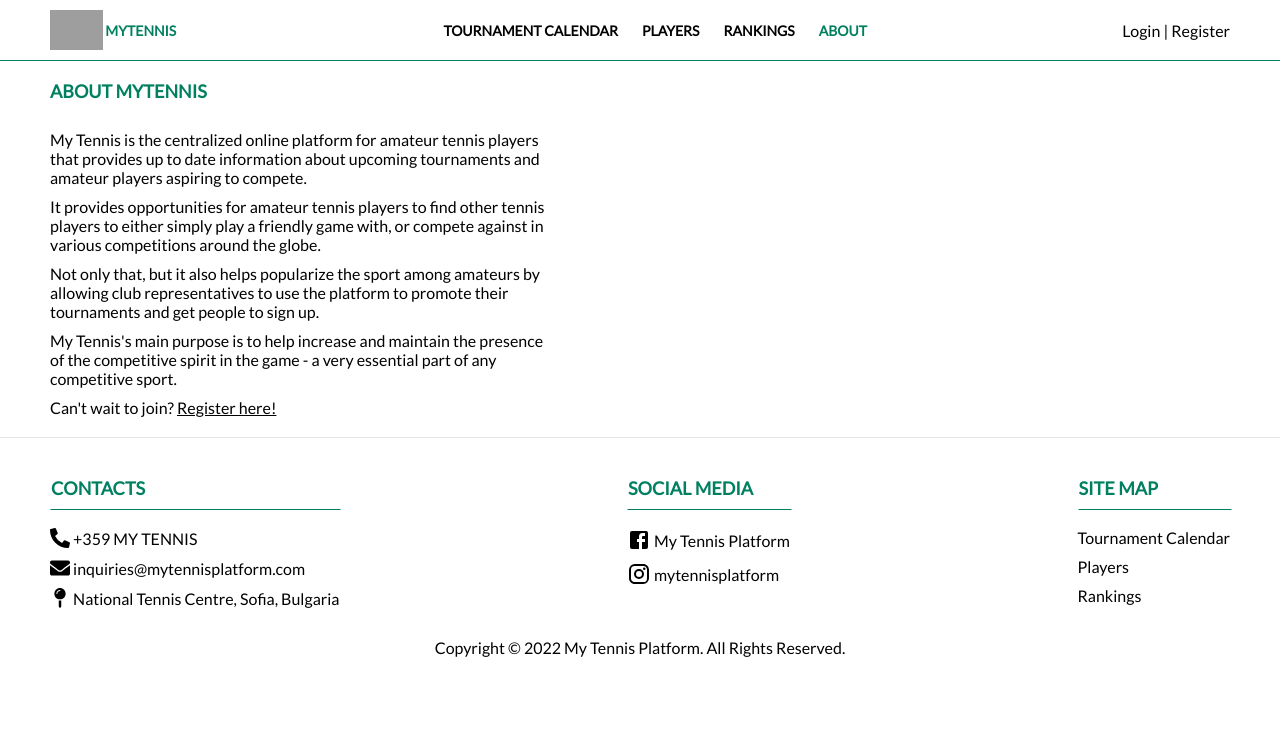
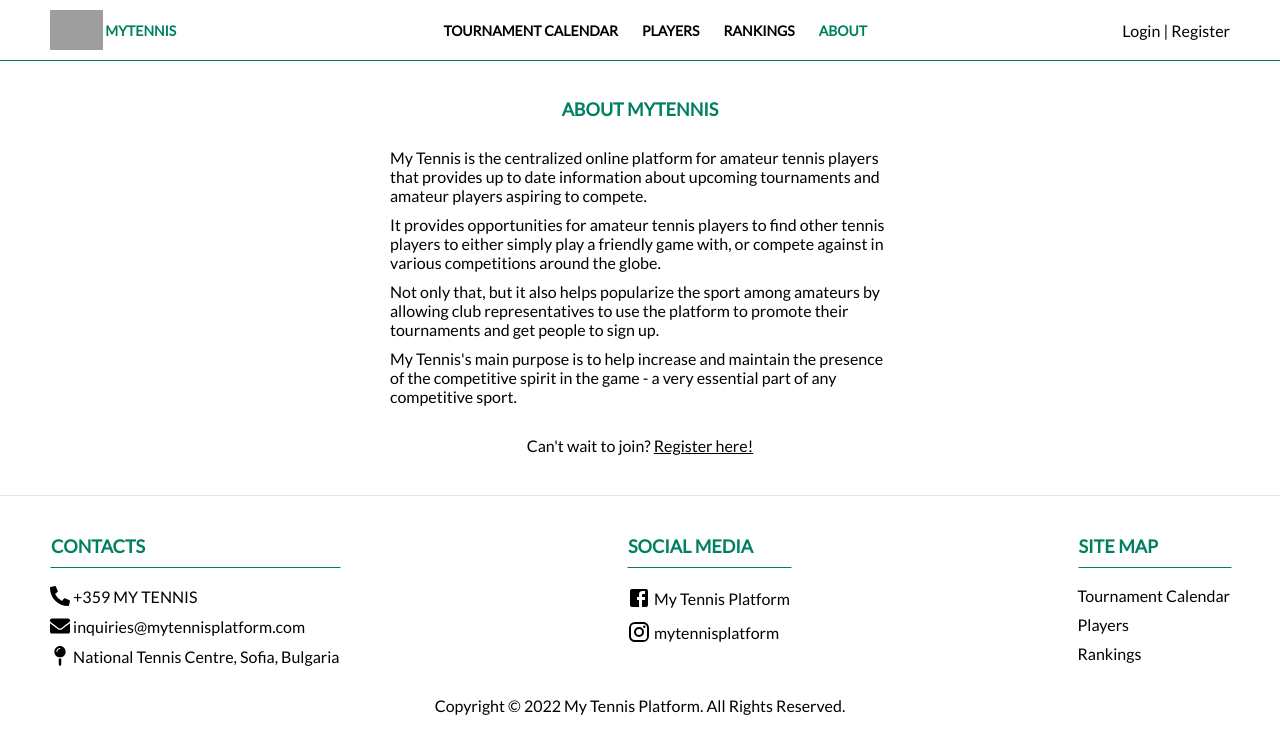
Before and after one commit to kkapitanova/mytennis, a React (Create React App) app: page /about in a window 1280 px wide. Shown: the top 754 px of the page. Built offline with nearby package versions, Linux system fonts and the light colour scheme; grey boxes are pictures that could not be loaded.

Commit message:
hotfix about page and tournament submission screens

```diff
--- a/src/components/navbar/NavBar.jsx
+++ b/src/components/navbar/NavBar.jsx
@@ -179,7 +179,7 @@ const NavBar = ({ unauthRoutes, authRoutes, unauthRouteLast }) => {
                     <FontAwesomeIcon icon={expanded ? faTimes : faBars}/>
                 </div>
             </div>
-            <ToastContainer autoClose={5000} />
+            <ToastContainer autoClose={1500} />
         </>
     )
 }
--- a/src/containers/about/About.jsx
+++ b/src/containers/about/About.jsx
@@ -8,14 +8,14 @@ const About = () => {
 
     return (
         <div className="container about">
-            <h3 className="accent-color" style={{textAlign: 'left'}}>About MyTennis</h3>
-            <div className="flex justify-between align-center">
-                <div className="flex-column text-left description">
+            <div className="flex-column justify-between align-center full-width">
+                <h3 className="accent-color" style={{textAlign: 'left'}}>About MyTennis</h3>
+                <div className="flex-column full-width text-left align-center description">
                     <div>My Tennis is the centralized online platform for amateur tennis players that provides up to date information about upcoming tournaments and amateur players aspiring to compete.</div>
                     <div>It provides opportunities for amateur tennis players to find other tennis players to either simply play a friendly game with, or compete against in various competitions around the globe.</div>
                     <div>Not only that, but it also helps popularize the sport among amateurs by allowing club representatives to use the platform to promote their tournaments and get people to sign up.</div>
                     <div>My Tennis's main purpose is to help increase and maintain the presence of the competitive spirit in the game - a very essential part of any competitive sport.</div>
-                    <div>Can't wait to join? <span className="pointer underlined" onClick={() => history.push('/register')}>Register here!</span></div>
+                    <div className="action-link">Can't wait to join? <span className="pointer underlined" onClick={() => history.push('/register')}>Register here!</span></div>
                 </div>
             </div>
         </div>
--- a/src/containers/about/About.scss
+++ b/src/containers/about/About.scss
@@ -1,6 +1,14 @@
 @import '../../styles/variables.scss';
 
-.description > div {
-    margin-top: 10px;
-    max-width: 500px;
+.description {
+    margin-bottom: 20px;
+
+    & > div {
+        margin-top: 10px;
+        max-width: 500px;
+    }
 }
+
+.action-link {
+    margin-top: 30px !important;
+}
--- a/src/containers/login/Login.jsx
+++ b/src/containers/login/Login.jsx
@@ -39,9 +39,6 @@ const Login = () => {
                         sessionStorage.setItem('userData', JSON.stringify(data))
                         setUserData(data)
                         history.push('/profile')
-                        toast.success("You have logged in successfully.")
-                    } else {
-                      toast.info("There is no data available currently.")
                     }
                   }).catch((error) => {
                     console.error(error);
--- a/src/containers/profile/Profile.jsx
+++ b/src/containers/profile/Profile.jsx
@@ -24,6 +24,7 @@ import FormHelperText from '@mui/material/FormHelperText';
 import UpdateIcon from '@mui/icons-material/Update';
 import AccountCircleIcon from '@mui/icons-material/AccountCircle';
 import ClearIcon from '@mui/icons-material/Clear';
+import CheckOutlinedIcon from '@mui/icons-material/CheckOutlined';
 
 // country dropdown
 import countryList from 'react-select-country-list'
@@ -489,7 +490,7 @@ const Profile = () => {
                                     </FormControl>
                                 </div>
                                 <div className="flex wrap align-center justify-center" style={{marginTop: 10}}>
-                                    <Button variant="contained" sx={{margin: '10px 5px 0px 5px !important'}} type="submit" onClick={handleDataUpdate} disabled={isDisabled()} startIcon={<UpdateIcon />}>Update Profile</Button>
+                                    <Button variant="contained" sx={{margin: '10px 5px 0px 5px !important'}} type="submit" onClick={handleDataUpdate} disabled={isDisabled()} startIcon={isCompleteProfile ? <UpdateIcon /> : <CheckOutlinedIcon />}>{isCompleteProfile ? 'Update Profile' : 'Complete Profile'}</Button>
                                 </div>
                                 <div className="personal-id text-left grey">Note: Your unique personal ID is {data.userID}.</div>
                             </div>}
--- a/src/containers/rankings/Rankings.jsx
+++ b/src/containers/rankings/Rankings.jsx
@@ -120,7 +120,7 @@ const Rankings = ({ topTen = false }) => {
             const currentPlayer = players.find(player => player.userID === p)
 
             tableData.push({
-                name: `${currentPlayer?.firstName} ${currentPlayer?.familyName}`,
+                name: `${currentPlayer?.firstName} ${currentPlayer?.middleName && `${currentPlayer?.middleName} `}${currentPlayer?.familyName}`,
                 countryOfBirth: currentPlayer?.countryOfBirth,
                 age: getAge(currentPlayer?.dateOfBirth),
                 pointsWon: rankingData[p]?.pointsWon,
@@ -369,7 +369,7 @@ const Rankings = ({ topTen = false }) => {
                 <Box sx={style} className="flex-column large-modal">
                     <div className="flex justify-between align-center">
                         <div className="flex-column align-start rankings-header">
-                            <h2 className="accent-color modal-title">{currentPlayer?.firstName}&nbsp;{currentPlayer?.familyName}</h2>
+                            <h2 className="accent-color modal-title">{currentPlayer?.firstName} {currentPlayer?.middleName && `${currentPlayer?.middleName} `}{currentPlayer?.familyName}</h2>
                             <div className="flex-column">Ranking:&nbsp;{currentPlayer?.ranking} ({search.ageGroup}&nbsp;{search.genderGroup}&nbsp;{search.draw})</div>
                             <div className="flex-column">Points Won:&nbsp;{currentPlayer?.pointsWon}</div>
                         </div>
--- a/src/containers/tournament-submission/TournamentSubmission.jsx
+++ b/src/containers/tournament-submission/TournamentSubmission.jsx
@@ -95,6 +95,7 @@ const TournamentSubmission = () => {
         setOpen(true)
     }
 
+    // preview tournament details and confirm submission
     const confirmSubmission = () => {
         const newPostKey = push(child(dbRef, 'tournaments')).key;
         const updates = {};
@@ -553,7 +554,7 @@ const TournamentSubmission = () => {
                             {/* <Button variant="contained" sx={{height: 40, margin: '0px 10px 10px 0px !important'}} onClick={fillWithTestData}>FILL WITH TEST DATA</Button> uncomment for test purposes only */}
                             {checkIfInfoIsFilledIn() && <Button variant="outlined" height={70} startIcon={<ClearIcon />} sx={{height: 40, margin: '0px 10px 0px 0px !important'}} onClick={clearFields}>Clear Fields</Button>}
                         </div>
-                        {validateFields() && <div className="error">Please fill in all of the fields above.</div>}
+                        {checkIfInfoIsFilledIn() && validateFields() && <div className="error">Please fill in all of the fields above.</div>}
                         <Modal
                             aria-labelledby="transition-modal-title"
                             aria-describedby="transition-modal-description"
--- a/src/utils/helpers.js
+++ b/src/utils/helpers.js
@@ -88,7 +88,6 @@ export const getDateTimeString = dateMillis => {
 export const handleLogout = () => {
     sessionStorage.removeItem('Auth Token');
     sessionStorage.removeItem('userData');
-    toast.success("You have been logged out successfully.")
 }
 
 export const objectToArrayConverter = (obj) => {
```
Also changed, not shown: src/containers/players/Players.jsx (+4 -4 lines).
